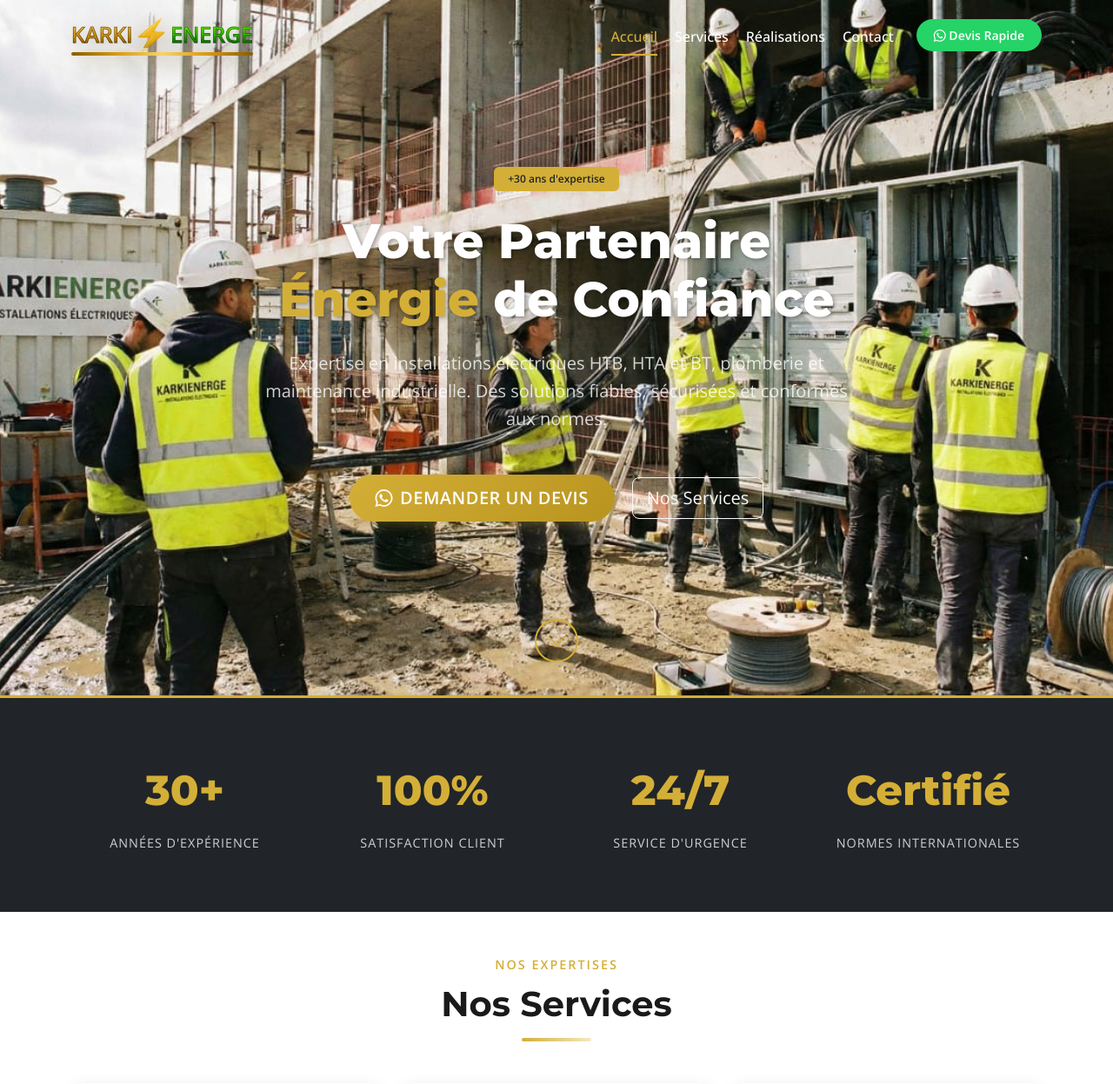
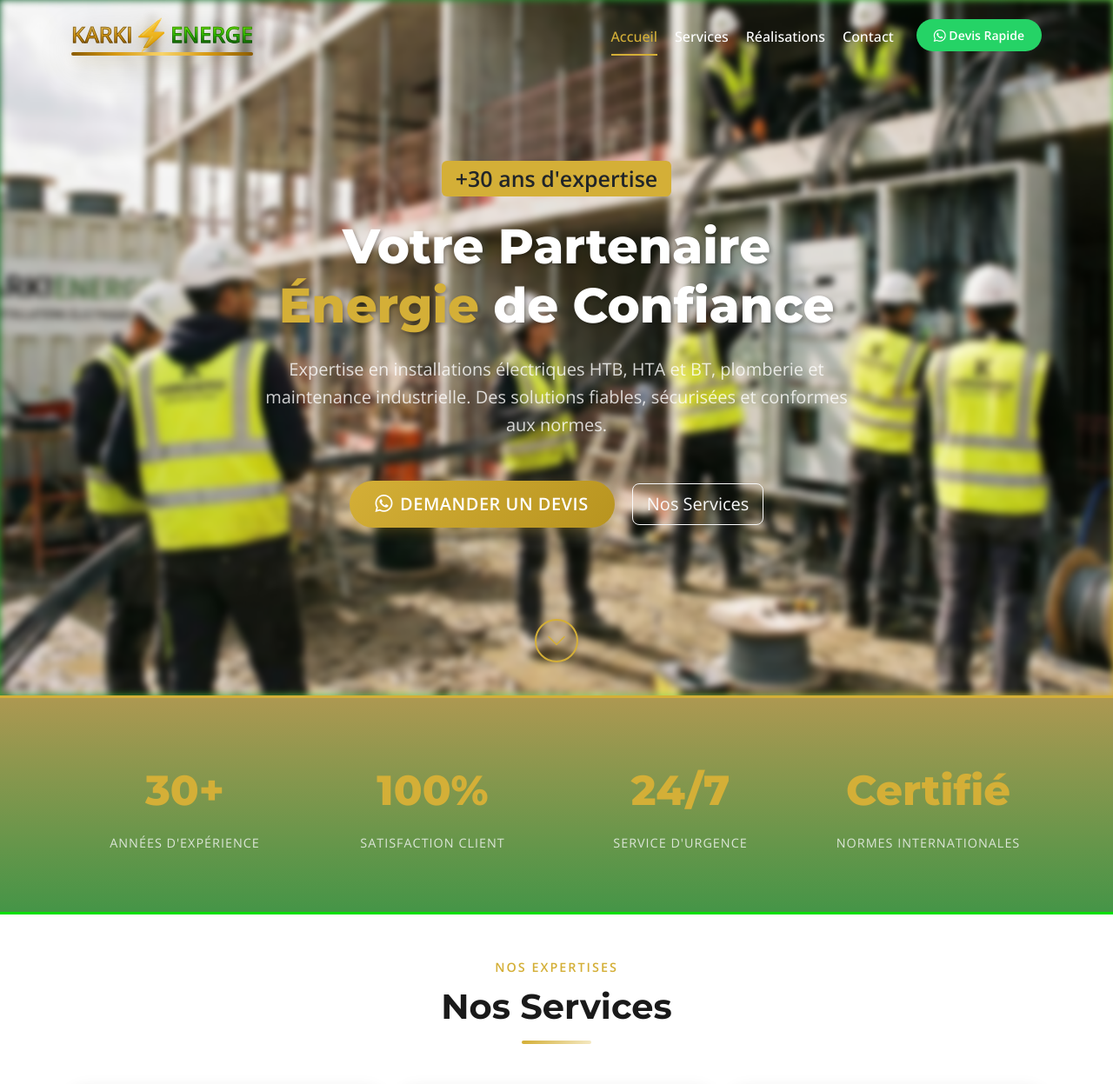
Before and after one commit to infoskarkienerge-source/redesigned-adventure, a Flask app: page / in a window 1280 px wide. Shown: the top 1247 px of the page at 87% size. Run offline with Flask 3, Linux system fonts and the light colour scheme.

```diff
--- a/static/css/style.css
+++ b/static/css/style.css
@@ -131,7 +131,7 @@ a {
 
 #mainNav.scrolled {
 
-    backdrop-filter: blur(10px);
+    backdrop-filter: blur(4px);
     padding: 10px 0;
     box-shadow: 0 2px 20px rgba(0, 0, 0, 0.1);
 }
@@ -200,6 +200,7 @@ a {
 }
 
 .hero-overlay {
+    filter: blur(4px);
     position: absolute;
     top: 0;
     left: 0;
@@ -300,8 +301,9 @@ a {
 
 /* Stats Section */
 .stats-section {
-    background: var(--dark-color);
+    background: linear-gradient(to bottom, #ad9851, #459547);
     border-top: 3px solid var(--gold-color);
+    border-bottom: 3px solid #06e006;
 }
 
 .stat-item {
@@ -538,11 +540,7 @@ a {
 
 /* CTA Section */
 .cta-section {
-    background: linear-gradient(135deg,
-            #0E5C2C 0%,
-            #2E9E2E 40%,
-            #7ED957 70%,
-            #D4AF37 100%);
+    background: linear-gradient(to bottom, #f8f9fa, #33a131);
     padding: 80px 0;
     position: relative;
     overflow: hidden;
--- a/templates/home.html
+++ b/templates/home.html
@@ -10,7 +10,7 @@
         <div class="row h-100 align-items-center">
             <div class="col-lg-8 mx-auto text-center hero-content">
                 <div class="hero-badge mb-4">
-                    <span class="badge bg-gold text-dark px-3 py-2">+30 ans d'expertise</span>
+                    <span class="badge bg-gold text-dark px-3 py-2" style="font-size: 25px;">+30 ans d'expertise</span>
                 </div>
                 <h1 class="hero-title mb-4">
                     Votre Partenaire <span class="text-gold">Énergie</span> de Confiance
```
